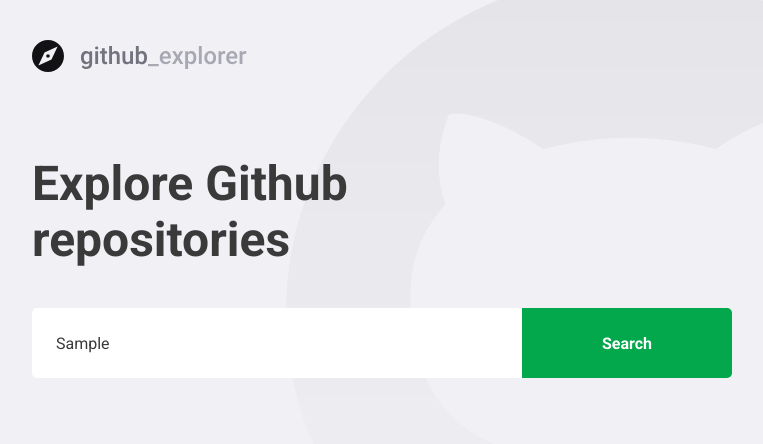
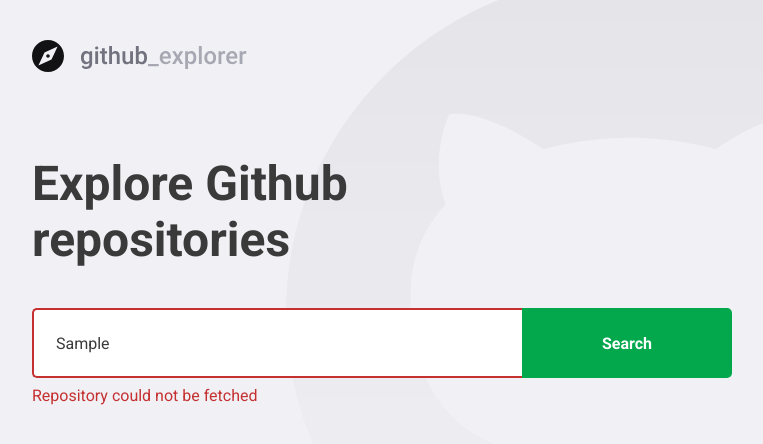
Before and after one commit to JoaoVSouto/github-explorer, a React (Create React App) app: page / in a window 1280 px wide. Both pictures are taken after typing "Sample" into the empty fields and a click on the button "Search". Shown: the top 444 px of the page, without its empty margins (128-891 px from the left). Built offline with nearby package versions, Linux system fonts and the light colour scheme; no server answers.

Commit message:
Adds and styles form validations

```diff
--- a/src/pages/Dashboard/index.tsx
+++ b/src/pages/Dashboard/index.tsx
@@ -5,7 +5,7 @@ import api from '../../services/api';
 
 import logoImg from '../../assets/logo.svg';
 
-import { Title, Form, Repositories } from './styles';
+import { Title, Form, Error, Repositories } from './styles';
 
 interface Repository {
   full_name: string;
@@ -18,16 +18,27 @@ interface Repository {
 
 const Dashboard: React.FC = () => {
   const [repoSearch, setRepoSearch] = useState('');
+  const [inputError, setInputError] = useState('');
   const [repositories, setRepositories] = useState<Repository[]>([]);
 
   const handleAddRepository = useCallback(
     async (e: FormEvent<HTMLFormElement>) => {
       e.preventDefault();
 
-      const { data } = await api.get<Repository>(`repos/${repoSearch}`);
+      if (!repoSearch) {
+        setInputError('Field cannot be empty');
+        return;
+      }
 
-      setRepositories(repos => repos.concat(data));
-      setRepoSearch('');
+      try {
+        const { data } = await api.get<Repository>(`repos/${repoSearch}`);
+
+        setRepositories(repos => repos.concat(data));
+        setRepoSearch('');
+        setInputError('');
+      } catch {
+        setInputError('Repository could not be fetched');
+      }
     },
     [repoSearch],
   );
@@ -37,15 +48,17 @@ const Dashboard: React.FC = () => {
       <img src={logoImg} alt="Github Explorer" />
       <Title>Explore Github repositories</Title>
 
-      <Form onSubmit={handleAddRepository}>
+      <Form onSubmit={handleAddRepository} hasError={!!inputError}>
         <input
           type="text"
           placeholder="Insert the repository name, i.e., facebook/react"
           value={repoSearch}
-          onChange={e => setRepoSearch(e.target.value)}
+          onChange={e => setRepoSearch(e.target.value.trim())}
         />
         <button type="submit">Search</button>
       </Form>
+
+      {inputError && <Error>{inputError}</Error>}
 
       <Repositories>
         {repositories.map(repository => (
--- a/src/pages/Dashboard/styles.ts
+++ b/src/pages/Dashboard/styles.ts
@@ -1,5 +1,9 @@
-import styled from 'styled-components';
+import styled, { css } from 'styled-components';
 import { shade } from 'polished';
+
+interface FormProps {
+  hasError: boolean;
+}
 
 export const Title = styled.h1`
   color: #3a3a3a;
@@ -10,7 +14,7 @@ export const Title = styled.h1`
   margin-top: 8rem;
 `;
 
-export const Form = styled.form`
+export const Form = styled.form<FormProps>`
   margin-top: 4rem;
   max-width: 70rem;
 
@@ -23,10 +27,19 @@ export const Form = styled.form`
 
   input {
     flex: 1;
-    padding: 0 2.4rem;
+    padding: 0 2.2rem;
     border: 0;
     border-radius: 5px 0 0 5px;
     color: #3a3a3a;
+    border: 2px solid #fff;
+    border-right: 0;
+    transition: border-color 200ms;
+
+    ${({ hasError }) =>
+      hasError &&
+      css`
+        border-color: #c53030;
+      `}
 
     &::placeholder {
       color: #a8a8b3;
@@ -52,6 +65,12 @@ export const Form = styled.form`
       background-color: ${shade(0.4, '#04d361')};
     }
   }
+`;
+
+export const Error = styled.span`
+  display: block;
+  color: #c53030;
+  margin-top: 0.8rem;
 `;
 
 export const Repositories = styled.div`
```
